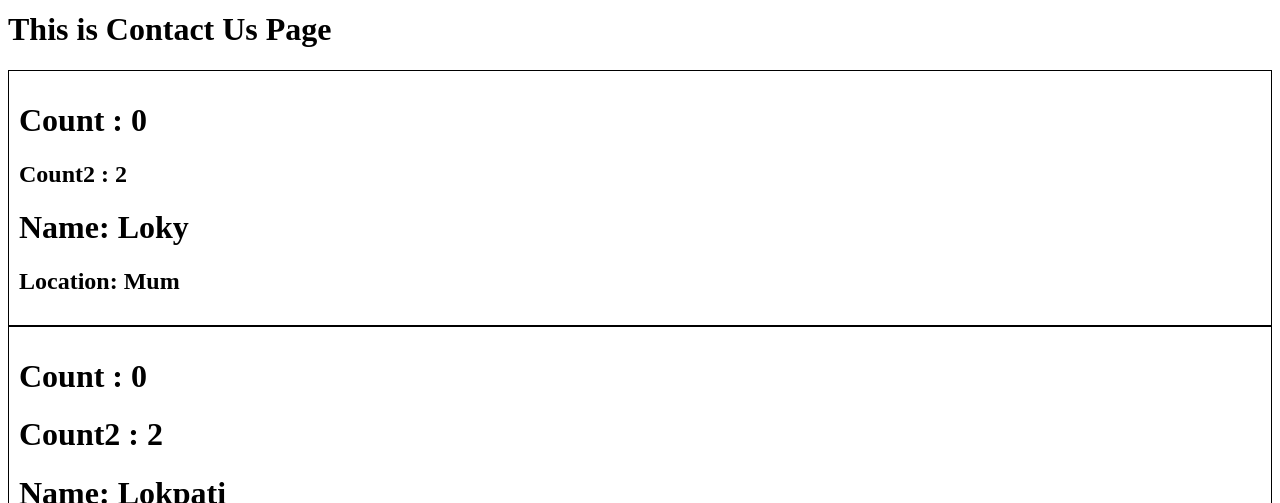
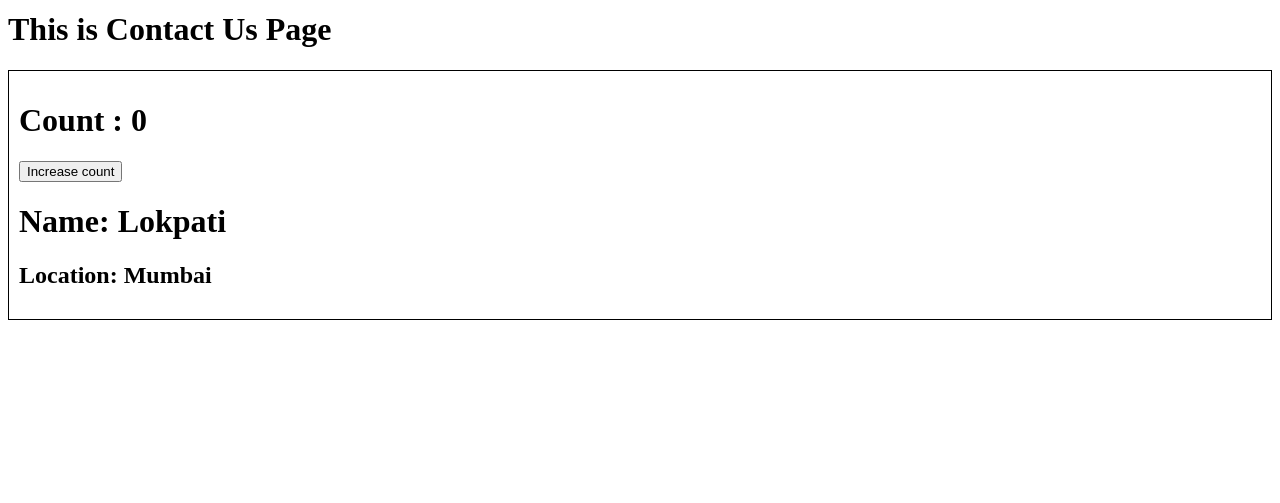
Before and after one commit to Lokpati/loky-restaurant-react, a React (Vite) app: page /contact-us in a window 1280 px wide. Shown: the part 174-677 px from the top of the page. Built offline with nearby package versions, Linux system fonts and the light colour scheme.

Commit message:
feat : setState in class

```diff
--- a/src/components/Contact.js
+++ b/src/components/Contact.js
@@ -4,7 +4,6 @@ const Contact = () => {
   return (
     <div>
       <h1>This is Contact Us Page </h1>
-      <User name={"Loky"} location={"Mum"} />
       <UserClass name={"Lokpati"} location={"Mumbai"} />
     </div>
   );
--- a/src/components/UserClass.js
+++ b/src/components/UserClass.js
@@ -14,7 +14,15 @@ class UserClass extends React.Component {
     return (
       <div className="user-card">
         <h1>Count : {count} </h1>
-        <h1>Count2 : {count2}</h1>
+        <button
+          onClick={() => {
+            this.setState({
+              count: this.state.count + 1,
+            });
+          }}
+        >
+          Increase count
+        </button>
         <h1>Name: {name}</h1>
         <h2>Location: {location}</h2>
       </div>
```
Also changed, not shown: 1 other file (tests, documents, lock files or other folders).
